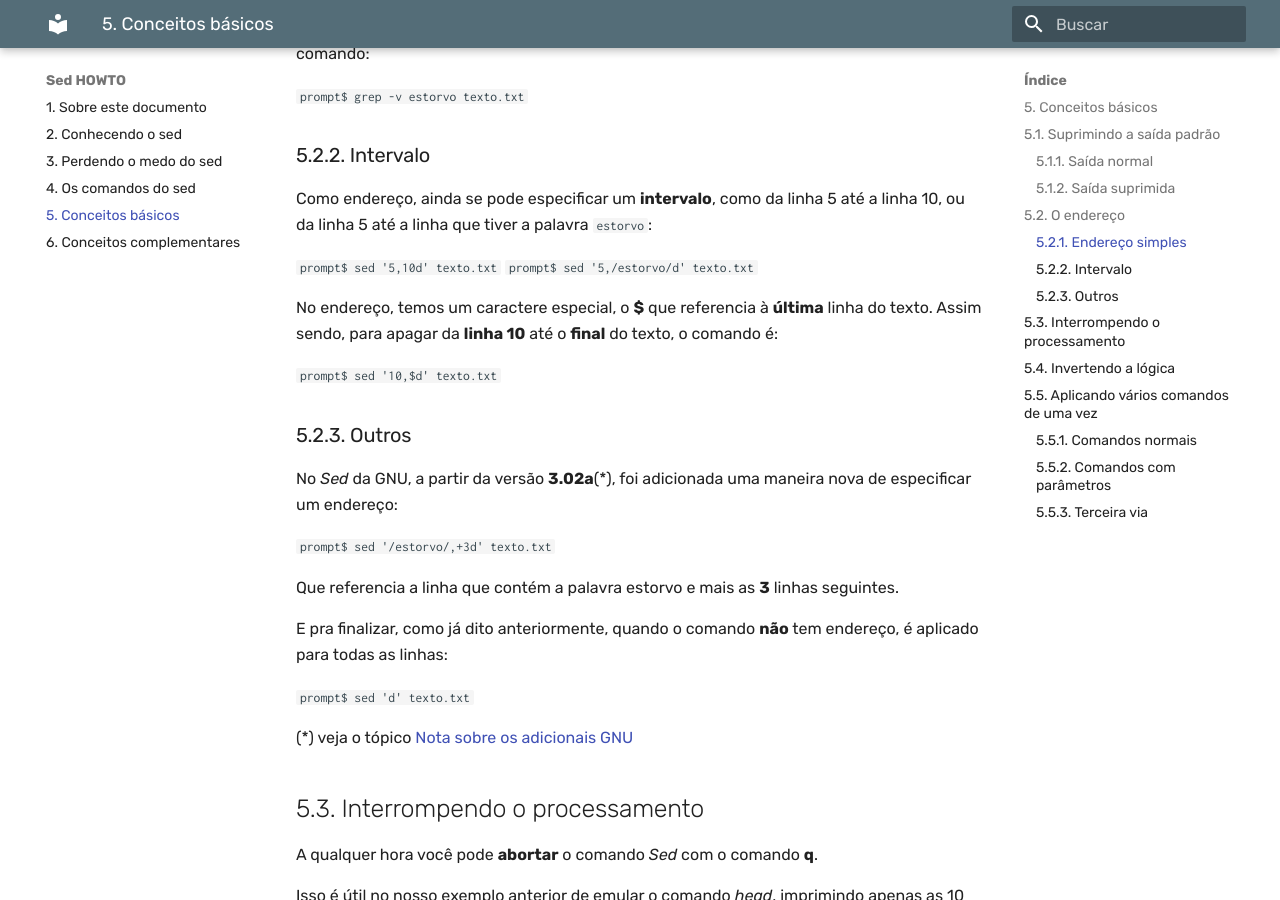
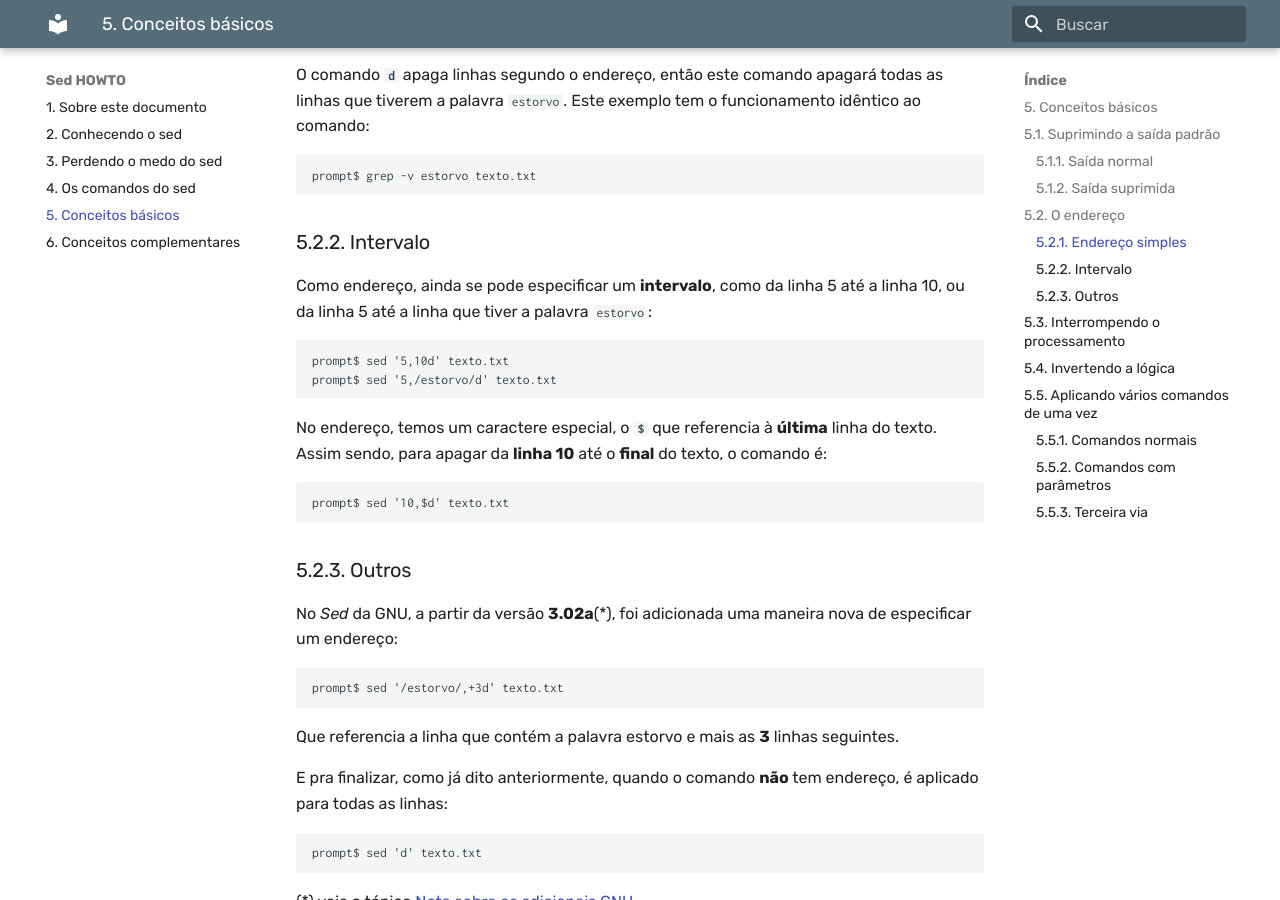
Before and after one commit to tomazcunha/sed-howto-mkdocs, an MkDocs documentation site: the page built from docs/Cap05-Conceitos-básicos.md, in a window 1280 px wide and 900 px high, scrolled down 1498 px. Built offline with MkDocs 1.6.1 and Material for MkDocs 9.7.7, drawn with Linux system fonts in a browser that asks for light colours.

````diff
--- a/docs/Cap05-Conceitos-básicos.md
+++ b/docs/Cap05-Conceitos-básicos.md
@@ -10,21 +10,27 @@ Normalmente o _Sed_ sempre imprime na **saída padrão** todas as linhas do arqu
 
 Veja o primeiro exemplo citado:
 
-`prompt$ sed 'p' texto.txt`
+```
+prompt$ sed 'p' texto.txt
+```
 
-O comando **p** imprime a linha na saída padrão. Este exemplo **duplica** todas as linhas do arquivo pois, além da impressão normal de cada linha, ainda é aplicado o comando **p** em cada uma, que diz "imprima esta linha", fazendo com que ela apareça duas vezes.
+O comando **`p`** imprime a linha na saída padrão. Este exemplo **duplica** todas as linhas do arquivo pois, além da impressão normal de cada linha, ainda é aplicado o comando **`p`** em cada uma, que diz "imprima esta linha", fazendo com que ela apareça duas vezes.
 
 ### 5.1.2. Saída suprimida
 
-Temos como modificar este comportamento com a opção **-n**, que significa "não imprima na saída, a não ser quando especificado com o comando **p** ou o **l**".
+Temos como modificar este comportamento com a opção **`-n`**, que significa "não imprima na saída, a não ser quando especificado com o comando **`p`** ou o **`l`**".
 
-Assim sendo, colocando o **-n**, eliminamos o comportamento padrão de "imprimir sempre na saída":
+Assim sendo, colocando o **`-n`**, eliminamos o comportamento padrão de "imprimir sempre na saída":
 
-`prompt$ sed -n 'p' texto.txt`
+```
+prompt$ sed -n 'p' texto.txt
+```
 
-Que resulta no conteúdo do arquivo, pois cada linha é impressa apenas uma vez, devido ao comando **p**. Assim fica fácil entender como funciona o exemplo já citado que imprime apenas a **linha 5** de um arquivo:
+Que resulta no conteúdo do arquivo, pois cada linha é impressa apenas uma vez, devido ao comando **`p`**. Assim fica fácil entender como funciona o exemplo já citado que imprime apenas a **linha 5** de um arquivo:
 
-`prompt$ sed -n 5p texto.txt`
+```
+prompt$ sed -n 5p texto.txt
+```
 
 Ok, a explicação daquele **5** ali perdido vem logo a seguir no tópico O endereço :)
 
@@ -38,44 +44,58 @@ Caso o endereço não seja informado, o comando _Sed_ será aplicado para **toda
 
 Por exemplo, referenciando a linha pelo seu número, como já foi visto anteriormente:
 
-`prompt$ sed '5d' texto.txt`
+```
+prompt$ sed '5d' texto.txt
+```
 
 Mas também poderia ser uma linha que tivesse uma palavra qualquer:
 
-`prompt$ sed '/estorvo/d' texto.txt`
+```
+prompt$ sed '/estorvo/d' texto.txt
+```
 
-O comando **d** apaga linhas segundo o endereço, então este comando apagará todas as linhas que tiverem a palavra `estorvo`. Este exemplo tem o funcionamento idêntico ao comando:
+O comando **`d`** apaga linhas segundo o endereço, então este comando apagará todas as linhas que tiverem a palavra `estorvo`. Este exemplo tem o funcionamento idêntico ao comando:
 
-`prompt$ grep -v estorvo texto.txt`
+```
+prompt$ grep -v estorvo texto.txt
+```
 
 ### 5.2.2. Intervalo
 
 Como endereço, ainda se pode especificar um **intervalo**, como da linha 5 até a linha 10, ou da linha 5 até a linha que tiver a palavra `estorvo`:
 
-`prompt$ sed '5,10d' texto.txt`
-`prompt$ sed '5,/estorvo/d' texto.txt`
+```
+prompt$ sed '5,10d' texto.txt
+prompt$ sed '5,/estorvo/d' texto.txt
+```
 
-No endereço, temos um caractere especial, o **$** que referencia à **última** linha do texto. Assim sendo, para apagar da **linha 10** até o **final** do texto, o comando é:
+No endereço, temos um caractere especial, o **`$`** que referencia à **última** linha do texto. Assim sendo, para apagar da **linha 10** até o **final** do texto, o comando é:
 
-`prompt$ sed '10,$d' texto.txt`
+```
+prompt$ sed '10,$d' texto.txt
+```
 
 ### 5.2.3. Outros
 
 No _Sed_ da GNU, a partir da versão **3.02a**(*), foi adicionada uma maneira nova de especificar um endereço:
 
-`prompt$ sed '/estorvo/,+3d' texto.txt`
+```
+prompt$ sed '/estorvo/,+3d' texto.txt
+```
 
 Que referencia a linha que contém a palavra estorvo e mais as **3** linhas seguintes.
 
 E pra finalizar, como já dito anteriormente, quando o comando **não** tem endereço, é aplicado para todas as linhas:
 
-`prompt$ sed 'd' texto.txt`
+```
+prompt$ sed 'd' texto.txt
+```
 
 (*) veja o tópico [Nota sobre os adicionais GNU](https://aurelio.net/sed/sed-howto/#gnu)
 
 ## 5.3. Interrompendo o processamento
 
-A qualquer hora você pode **abortar** o comando _Sed_ com o comando **q**.
+A qualquer hora você pode **abortar** o comando _Sed_ com o comando **`q`**.
 
 Isso é útil no nosso exemplo anterior de emular o comando _head_, imprimindo apenas as 10 primeiras linhas do arquivo:
 
@@ -87,7 +107,7 @@ Ou ainda, para obter apenas os cabeçalhos de uma mensagem de e-mail, que são s
 
 ## 5.4. Invertendo a lógica
 
-No _Sed_ temos o modificador **!** que inverte a lógica do comando, ou seja `!comando` significa "não execute o comando". É meio estranho a primeira vista, mas você tem que começar a pensar como o _Sed_, e tudo se esclarece :)
+No _Sed_ temos o modificador **`!`** que inverte a lógica do comando, ou seja `!comando` significa "não execute o comando". É meio estranho a primeira vista, mas você tem que começar a pensar como o _Sed_, e tudo se esclarece :)
 
 Temos o comando _head_ que imprime as 10 primeiras linhas de um arquivo. Com as dicas já vistas, podemos fazer esta tarefa com o _Sed_ assim:
 
@@ -107,17 +127,21 @@ A dica é sempre complementar a leitura mental com o inverso (entre parênteses
 
 É possível aplicar vários comandos _Sed_, em **seqüência**. Basta separá-los por ponto-e-vírgula.
 
-`prompt$ sed '5d;10d;/estorvo/d' texto.txt`
+```
+prompt$ sed '5d;10d;/estorvo/d' texto.txt
+```
 
 Este comando apaga as linhas 5, 10 e as que têm `estorvo` do arquivo _texto.txt_.
 
 ### 5.5.2. Comandos com parâmetros
 
-Os comandos que recebem parâmetros **(r, w, i, a, c)**, não aceitam o ponto-e-vírgula como separador, pois este pode ser parte integrante do parâmetro esperado.
+Os comandos que recebem parâmetros **`(r, w, i, a, c)`**, não aceitam o ponto-e-vírgula como separador, pois este pode ser parte integrante do parâmetro esperado.
 
-Estes comandos devem ser separados dos restantes, sendo passados como comandos isolados, pela opção de linha de comando **-e**:
+Estes comandos devem ser separados dos restantes, sendo passados como comandos isolados, pela opção de linha de comando **`-e`**:
 
-`prompt$ sed -e '1i começo de tudo' -e '5d' texto.txt`
+```
+prompt$ sed -e '1i começo de tudo' -e '5d' texto.txt
+```
 
 Este comando insere a frase começo de tudo antes da primeira linha e apaga a quinta linha do arquivo texto.txt.
 
````
